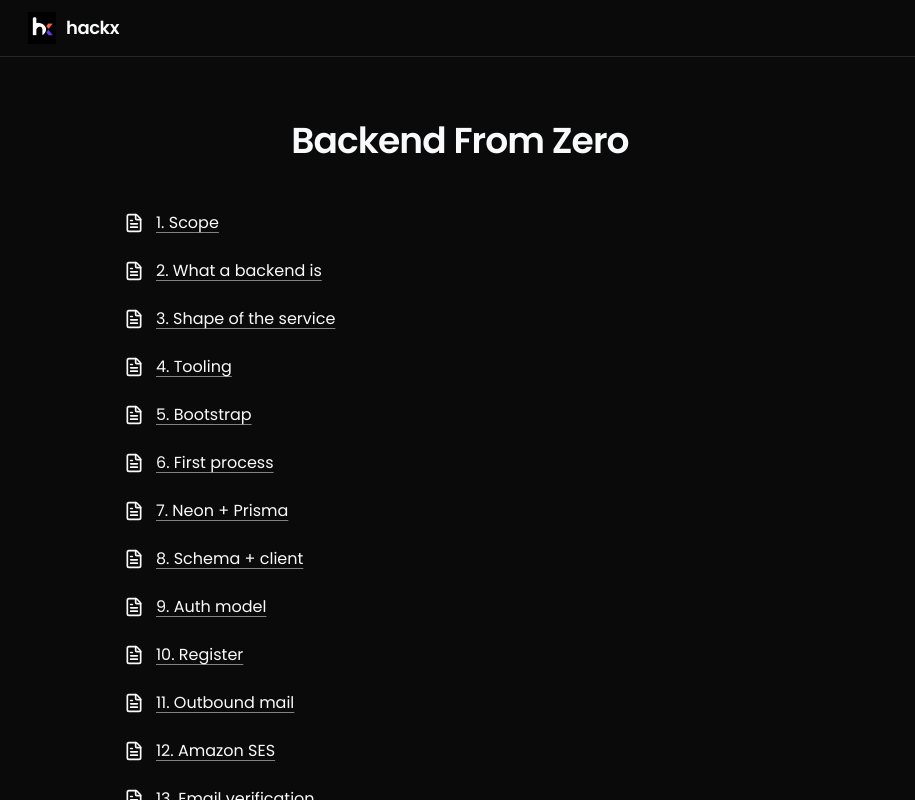
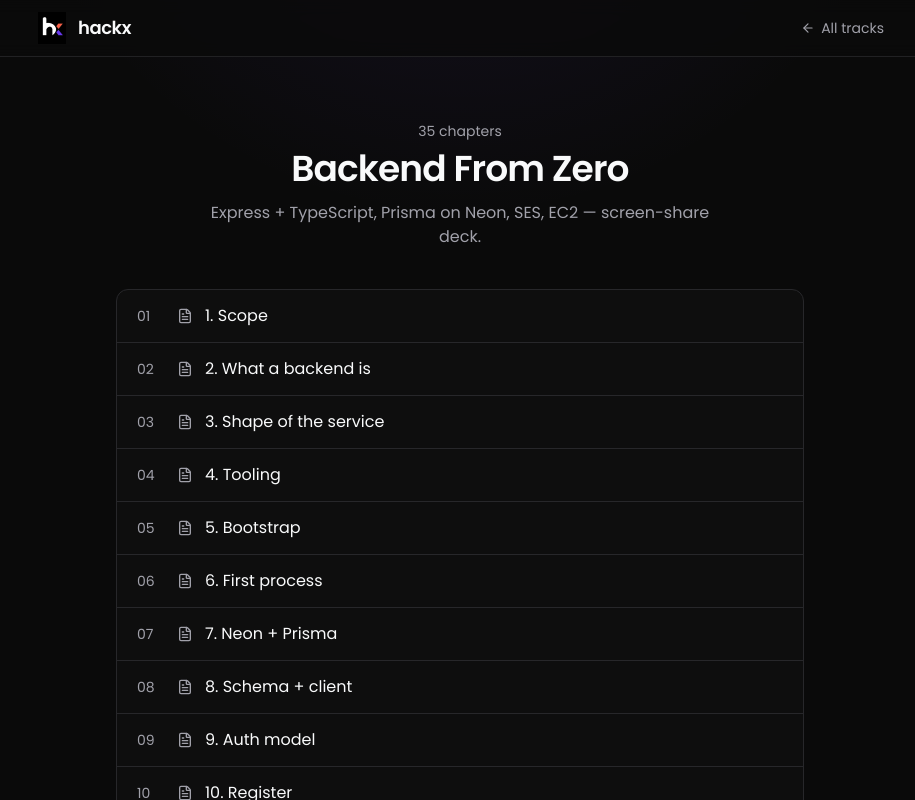
Before and after one commit to sreecharan-desu/hackx-slides, a Next.js app: page /tracks/backend-from-zero in a window 1280 px wide. Shown: the top 800 px of the page, without its empty margins (180-1095 px from the left). Built offline with nearby package versions, Linux system fonts and the light colour scheme.

Commit message:
Polish tracks home and outline pages.
Add light atmosphere, clearer hierarchy, and bordered track rows while keeping the classic readable feel.

```diff
--- a/src/app/page.tsx
+++ b/src/app/page.tsx
@@ -1,16 +1,25 @@
 import Link from "next/link";
 import Image from "next/image";
-import { FileText } from "lucide-react";
+import { ArrowUpRight, FileText } from "lucide-react";
 import { getAllTracks } from "@/lib/content";
 
 export default function HomePage() {
   const tracks = getAllTracks();
 
   return (
-    <div className="min-h-screen">
-      <header className="border-b border-border">
-        <div className="mx-auto flex h-14 max-w-[900px] items-center justify-between px-4">
-          <Link href="/" className="flex items-center gap-2">
+    <div className="relative min-h-screen overflow-hidden">
+      <div
+        aria-hidden
+        className="pointer-events-none absolute inset-0 -z-10"
+        style={{
+          background:
+            "radial-gradient(ellipse 80% 50% at 50% -10%, color-mix(in srgb, var(--brand-purple) 18%, transparent), transparent 55%), radial-gradient(ellipse 60% 40% at 100% 0%, color-mix(in srgb, var(--brand-coral) 10%, transparent), transparent 50%)",
+        }}
+      />
+
+      <header className="border-b border-border/80 bg-nav/80 backdrop-blur-sm">
+        <div className="mx-auto flex h-14 max-w-[880px] items-center justify-between px-4">
+          <Link href="/" className="flex items-center gap-2.5">
             <Image
               src="/hackx-logo.png"
               alt="hackx"
@@ -21,36 +30,61 @@ export default function HomePage() {
             />
             <span className="text-lg font-semibold tracking-tight">hackx</span>
           </Link>
+          <span className="hidden text-sm text-muted sm:inline">
+            {tracks.length} {tracks.length === 1 ? "track" : "tracks"}
+          </span>
         </div>
       </header>
 
-      <main className="mx-auto max-w-[720px] px-4 py-16">
-        <h1 className="mb-2 text-center text-3xl font-semibold tracking-tight sm:text-4xl">
-          Tracks
-        </h1>
-        <p className="mb-10 text-center text-muted">
-          Classic, readable lessons. Pick a track to start.
-        </p>
+      <main className="mx-auto max-w-[720px] px-4 pb-24 pt-14 sm:pt-20">
+        <div className="mb-12 text-center sm:mb-14">
+          <p className="mb-3 text-sm font-medium tracking-[0.14em] text-muted uppercase">
+            Learn by building
+          </p>
+          <h1 className="mb-3 text-4xl font-semibold tracking-tight sm:text-5xl">
+            Tracks
+          </h1>
+          <p className="mx-auto max-w-md text-base text-muted sm:text-lg">
+            Classic, readable lessons. Pick a track and start from slide one.
+          </p>
+        </div>
 
         {tracks.length === 0 ? (
-          <p className="text-center text-muted">No tracks yet.</p>
+          <div className="rounded-xl border border-dashed border-border px-6 py-16 text-center">
+            <p className="text-muted">No tracks yet — drop content into{" "}
+              <code className="rounded bg-[var(--code-inline-bg)] px-1.5 py-0.5 text-[var(--code-inline-fg)]">
+                content/tracks
+              </code>
+              .
+            </p>
+          </div>
         ) : (
-          <ul className="space-y-1">
+          <ul className="space-y-3">
             {tracks.map((track) => (
               <li key={track.id}>
                 <Link
                   href={`/tracks/${track.id}`}
-                  className="group flex items-start gap-3 rounded-md px-2 py-3 hover:bg-surface"
+                  className="group flex items-stretch gap-4 rounded-xl border border-border bg-surface/40 px-4 py-4 transition-colors hover:border-foreground/25 hover:bg-surface sm:px-5 sm:py-5"
                 >
-                  <FileText className="mt-0.5 h-5 w-5 shrink-0 text-foreground" />
-                  <div className="min-w-0">
-                    <div className="font-medium underline decoration-foreground/40 underline-offset-4 group-hover:decoration-foreground">
-                      {track.title}
+                  <div className="flex h-11 w-11 shrink-0 items-center justify-center rounded-lg border border-border bg-background text-foreground">
+                    <FileText className="h-5 w-5" />
+                  </div>
+
+                  <div className="min-w-0 flex-1">
+                    <div className="flex flex-wrap items-center gap-x-3 gap-y-1">
+                      <span className="text-lg font-semibold tracking-tight text-foreground">
+                        {track.title}
+                      </span>
+                      <span className="rounded-md border border-border px-2 py-0.5 text-xs text-muted">
+                        {track.chapters} chapters
+                      </span>
                     </div>
-                    <div className="mt-0.5 text-sm text-muted">
-                      {track.chapters} chapters · {track.description}
-                    </div>
+                    <p className="mt-1.5 text-sm leading-relaxed text-muted">
+                      {track.description}
+                    </p>
                   </div>
+
+                  <ArrowUpRight className="mt-1 h-5 w-5 shrink-0 text-muted opacity-0 transition-opacity group-hover:opacity-100" />
                 </Link>
               </li>
             ))}
--- a/src/app/tracks/[trackId]/page.tsx
+++ b/src/app/tracks/[trackId]/page.tsx
@@ -1,7 +1,7 @@
 import Link from "next/link";
 import Image from "next/image";
 import { notFound } from "next/navigation";
-import { FileText } from "lucide-react";
+import { ArrowLeft, FileText } from "lucide-react";
 import { getTrack } from "@/lib/content";
 
 export default async function TrackPage({
@@ -14,10 +14,19 @@ export default async function TrackPage({
   if (!track) notFound();
 
   return (
-    <div className="min-h-screen">
-      <header className="border-b border-border">
-        <div className="mx-auto flex h-14 max-w-[900px] items-center justify-between px-4">
-          <Link href="/" className="flex items-center gap-2">
+    <div className="relative min-h-screen overflow-hidden">
+      <div
+        aria-hidden
+        className="pointer-events-none absolute inset-0 -z-10"
+        style={{
+          background:
+            "radial-gradient(ellipse 70% 45% at 50% -15%, color-mix(in srgb, var(--brand-purple) 14%, transparent), transparent 55%)",
+        }}
+      />
+
+      <header className="border-b border-border/80 bg-nav/80 backdrop-blur-sm">
+        <div className="mx-auto flex h-14 max-w-[880px] items-center justify-between px-4">
+          <Link href="/" className="flex items-center gap-2.5">
             <Image
               src="/hackx-logo.png"
               alt="hackx"
@@ -28,23 +37,41 @@ export default async function TrackPage({
             />
             <span className="text-lg font-semibold tracking-tight">hackx</span>
           </Link>
+          <Link
+            href="/"
+            className="inline-flex items-center gap-1.5 text-sm text-muted hover:text-foreground"
+          >
+            <ArrowLeft className="h-3.5 w-3.5" />
+            All tracks
+          </Link>
         </div>
       </header>
 
-      <main className="mx-auto max-w-[720px] px-4 py-16">
-        <h1 className="mb-10 text-center text-3xl font-semibold tracking-tight sm:text-4xl">
-          {track.title}
-        </h1>
+      <main className="mx-auto max-w-[720px] px-4 pb-24 pt-14 sm:pt-16">
+        <div className="mb-10 text-center">
+          <p className="mb-2 text-sm text-muted">
+            {track.chapters} chapters
+          </p>
+          <h1 className="mb-3 text-3xl font-semibold tracking-tight sm:text-4xl">
+            {track.title}
+          </h1>
+          <p className="mx-auto max-w-lg text-muted">{track.description}</p>
+        </div>
 
-        <ul className="space-y-1">
-          {track.lessons.map((lesson) => (
-            <li key={lesson.id}>
+        <ul className="overflow-hidden rounded-xl border border-border bg-surface/40">
+          {track.lessons.map((lesson, i) => (
+            <li key={lesson.id} className="border-b border-border last:border-b-0">
               <Link
                 href={`/tracks/${track.id}/${lesson.id}`}
-                className="flex items-center gap-3 rounded-md px-2 py-2.5 text-foreground underline decoration-foreground/50 underline-offset-4 hover:bg-surface hover:decoration-foreground"
+                className="group flex items-center gap-3 px-4 py-3.5 transition-colors hover:bg-surface sm:px-5"
               >
-                <FileText className="h-5 w-5 shrink-0" />
-                <span>{lesson.title}</span>
+                <span className="w-7 shrink-0 text-sm tabular-nums text-muted">
+                  {String(i + 1).padStart(2, "0")}
+                </span>
+                <FileText className="h-4 w-4 shrink-0 text-muted group-hover:text-foreground" />
+                <span className="min-w-0 flex-1 text-foreground underline decoration-transparent underline-offset-4 group-hover:decoration-foreground/40">
+                  {lesson.title}
+                </span>
               </Link>
             </li>
           ))}
```
